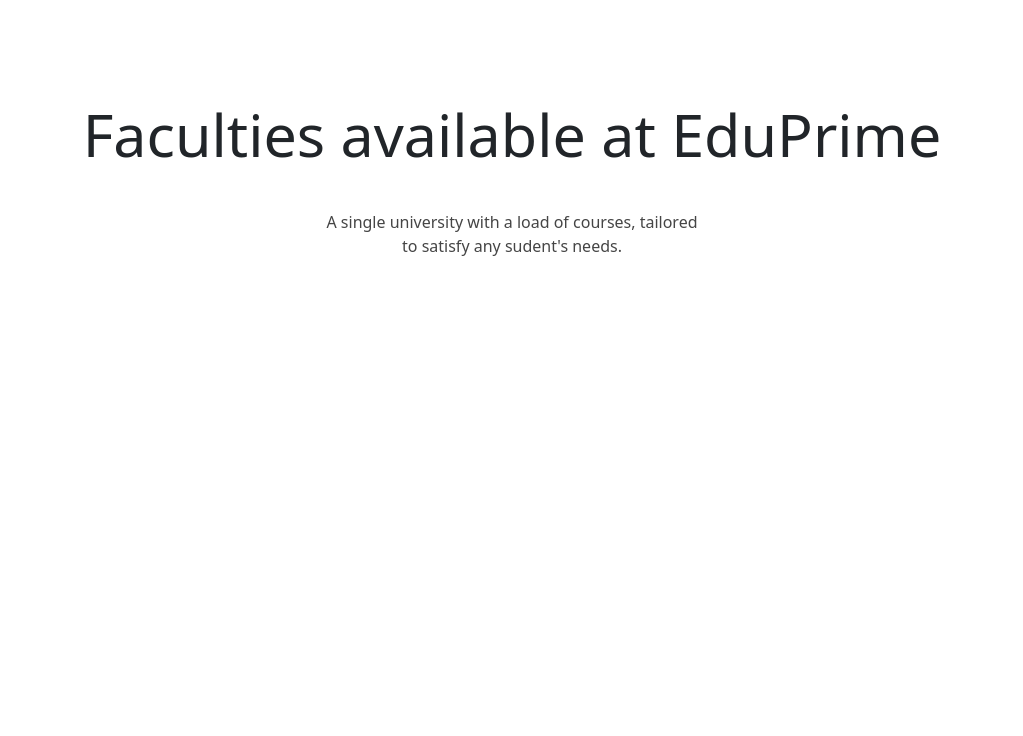
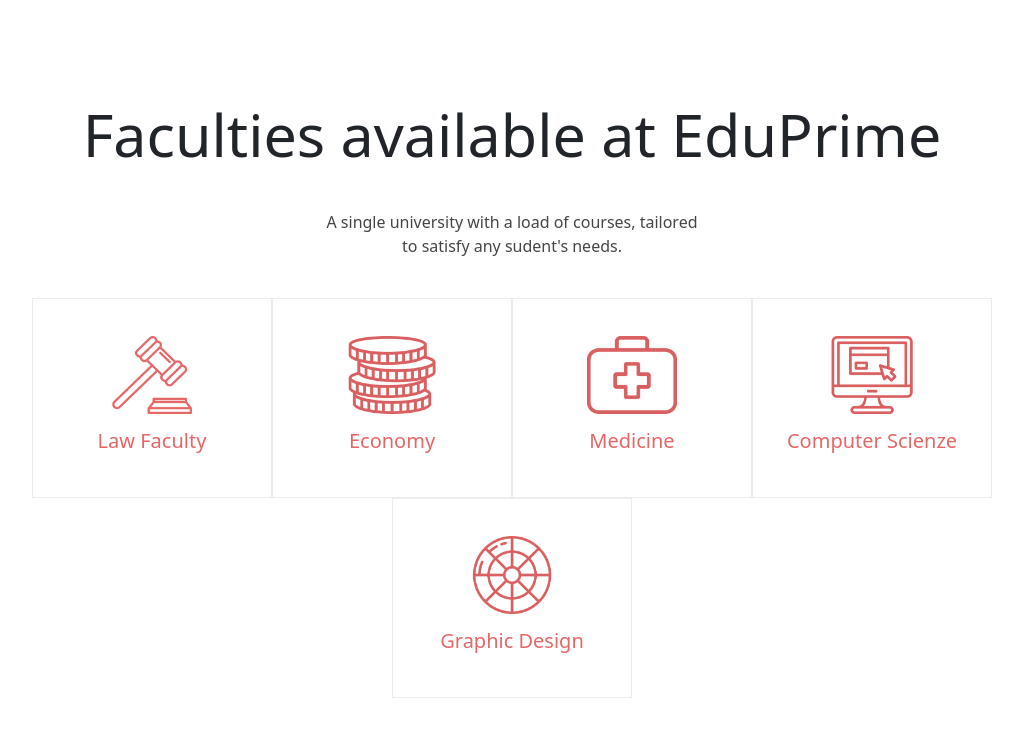
Before and after one commit to MarcoRomanohub/proj-html-vuejs, a Vue app: page / in a window 1280 px wide. Shown: the part 1585-2321 px from the top of the page, without its empty margins (128-1151 px from the left). Built offline with nearby package versions, Linux system fonts and the light colour scheme.

Commit message:
[add] dynamic faculty cards

```diff
--- a/src/components/partials/courses.vue
+++ b/src/components/partials/courses.vue
@@ -1,6 +1,11 @@
   <script>
+  import {store} from '../../data/store'
   export default {
-
+    data(){
+      return{
+        store
+      }
+    }
   }
   </script>
 
@@ -41,6 +46,12 @@
     <div class="container faculties text-center ">
       <h2>Faculties available at EduPrime</h2>
       <p>A single university with a load of courses, tailored <br> to satisfy any sudent's needs.</p>
+      <div class=" d-flex justify-content-center row row-cols-5 ">
+        <div v-for="(faculty, index) in store.faculties"  :key="index" class="col d-flex flex-column align-items-center justify-content-center ">
+          <img :src="faculty.image" alt="">
+          <h5>{{ faculty.name }}</h5>
+        </div>
+      </div>
     </div>
 
 
@@ -84,6 +95,20 @@
   }
   .container.faculties{
     margin-top: 200px;
+    .row{
+      .col{
+        width: 240px;
+        height: 200px;
+        border: 1px solid rgba(0, 0, 0, 0.070);
+        img{
+          width: 90px;
+          margin-bottom: 15px;
+        }
+        h5{
+          color: var(--primary-color);
+        }
+      }
+    }
   }
 }
 </style>
--- a/src/data/store.js
+++ b/src/data/store.js
@@ -116,5 +116,27 @@
       name: 'FITNESS',
       link: '#'
     },
+  ],
+  faculties: [
+    {
+      name: 'Law Faculty',
+      image: 'public/edu/img/Gavel-v2.png'
+    },
+    {
+      name: 'Economy',
+      image: 'public/edu/img/Coins-tabs-v2.png'
+    },
+    {
+      name: 'Medicine',
+      image: 'public/edu/img/Medicine-tabs-v2.png'
+    },
+    {
+      name: 'Computer Scienze',
+      image: 'public/edu/img/Computer-tabs-v2.png'
+    },
+    {
+      name: 'Graphic Design',
+      image: 'public/edu/img/Palette-tabs-v2.png'
+    },
   ]
 })
```
